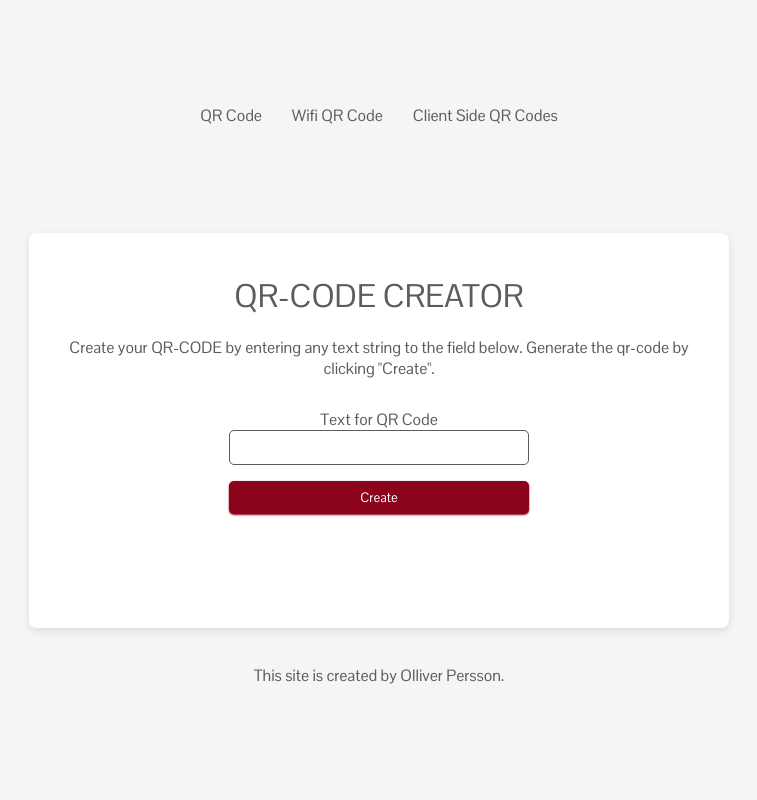
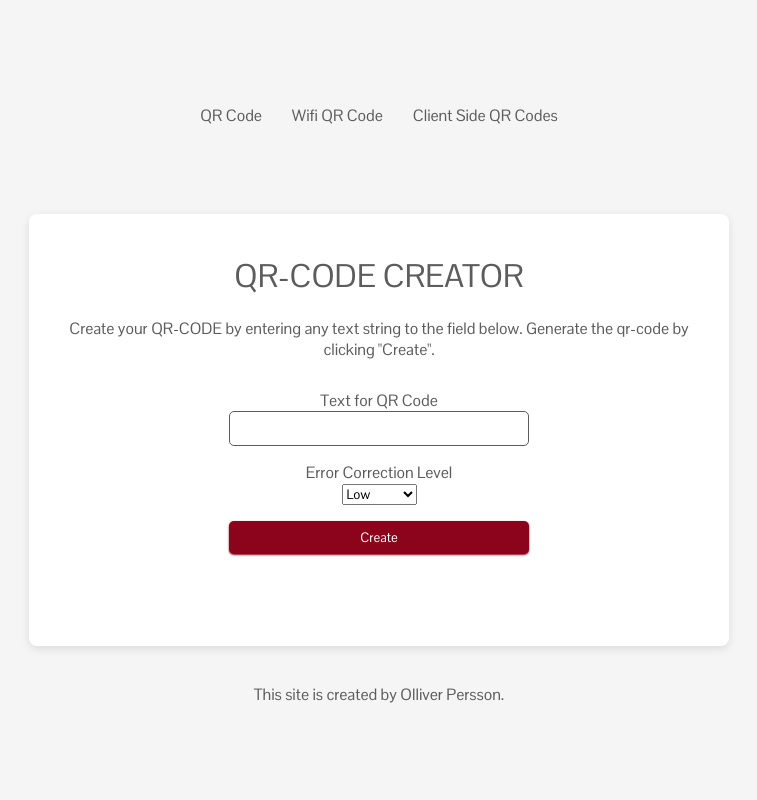
Before and after one commit to olliverpersson/qr-code-python-flask, a Flask app: page / in a window 1280 px wide. Shown: the whole page, without its empty margins (261-1018 px from the left). Run offline with Flask 2, Linux system fonts and the light colour scheme.

Commit message:
Added error correction level option

```diff
--- a/app/forms.py
+++ b/app/forms.py
@@ -5,6 +5,7 @@ from wtforms.validators import DataRequired, Length
 class CreateForm(FlaskForm):
 
     textToCreate = StringField('Text for QR Code', validators=[DataRequired()])
+    errorCorrection = SelectField('Error Correction Level', choices=[('L', 'Low'), ('M', 'Mid'), ('Q', 'Mid-High'), ('H', 'High')])
     submit = SubmitField('Create')
 
 class CreateWifiForm(FlaskForm):
@@ -13,4 +14,5 @@ class CreateWifiForm(FlaskForm):
     wifiType = SelectField('Authentication Type', choices = [('WEP', 'WEP'), ('WPA', 'WPA'), ('nopass', 'No password')], validators=[DataRequired()])
     wifiPass = PasswordField('Wifi Password (optional)')
     ssidHidden = BooleanField('Hidden SSID')
+    errorCorrection = SelectField('Error Correction Level', choices=[('L', 'Low'), ('M', 'Mid'), ('Q', 'Mid-High'), ('H', 'High')])
     submit = SubmitField('Create')
--- a/app/routes.py
+++ b/app/routes.py
@@ -20,7 +20,7 @@ def creator():
     form = CreateForm()
     if form.validate_on_submit():
 
-        qrcode = pyqrcode.create( form.textToCreate.data )
+        qrcode = pyqrcode.create( form.textToCreate.data, error=form.errorCorrection.data )
 
         qrid = uuid()
 
@@ -39,7 +39,7 @@ def wifiqr():
 
         qrtext = "WIFI:T:{};S:{};P:{};H:{};".format(form.wifiType.data, form.wifiName.data, form.wifiPass.data, str(form.ssidHidden.data))
 
-        qrcode = pyqrcode.create( qrtext )
+        qrcode = pyqrcode.create( qrtext, error=form.errorCorrection.data )
 
         qrid = uuid()
 
--- a/app/templates/creator.html
+++ b/app/templates/creator.html
@@ -15,6 +15,13 @@
         <span style="color: red;">{{ error }}</span>
         {% endfor %}
     </p>
+    <p>
+        {{ form.errorCorrection.label }}<br>
+        {{ form.errorCorrection(cols=32, rows=4) }}<br>
+        {% for error in form.errorCorrection.errors %}
+        <span style="color: red;">{{ error }}</span>
+        {% endfor %}
+    </p>
 
     <p>{{ form.submit() }}</p>
 
```
Also changed, not shown: app/templates/wifiqr.html (+8 -0 lines).
